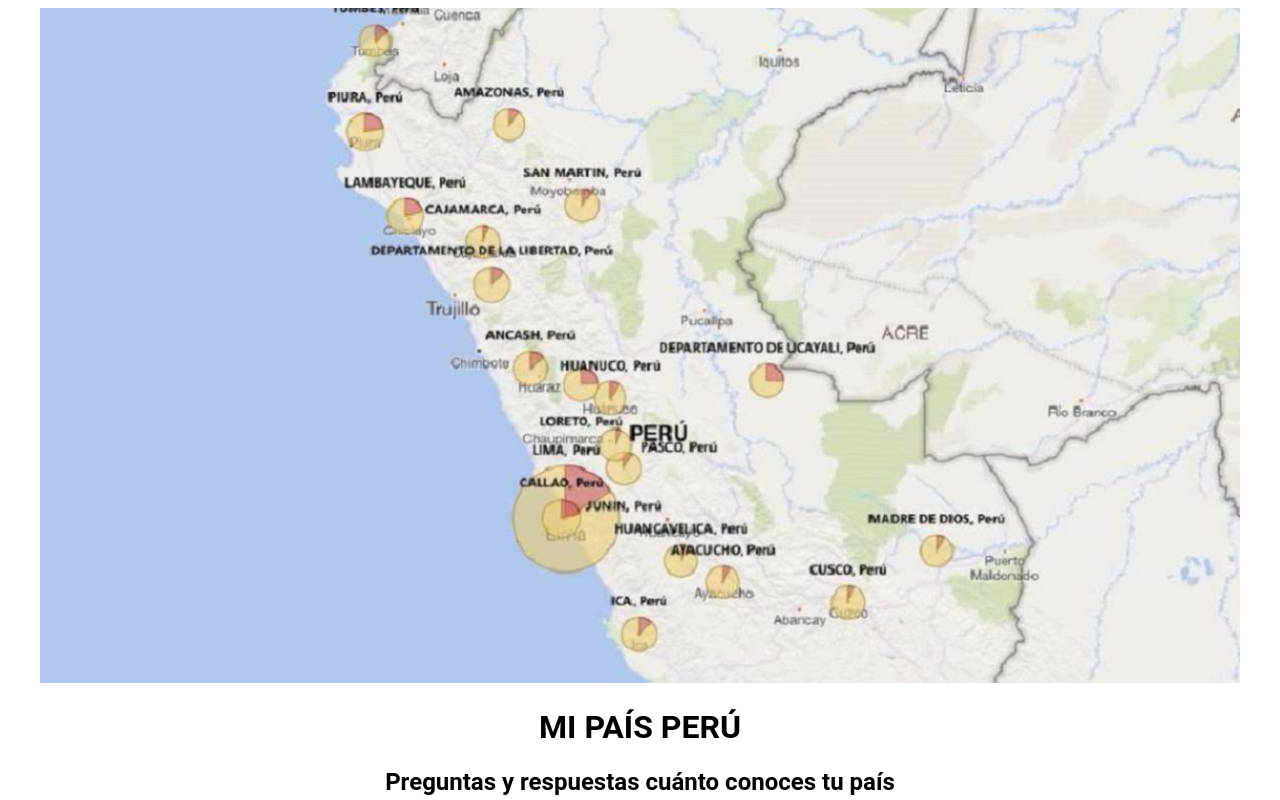
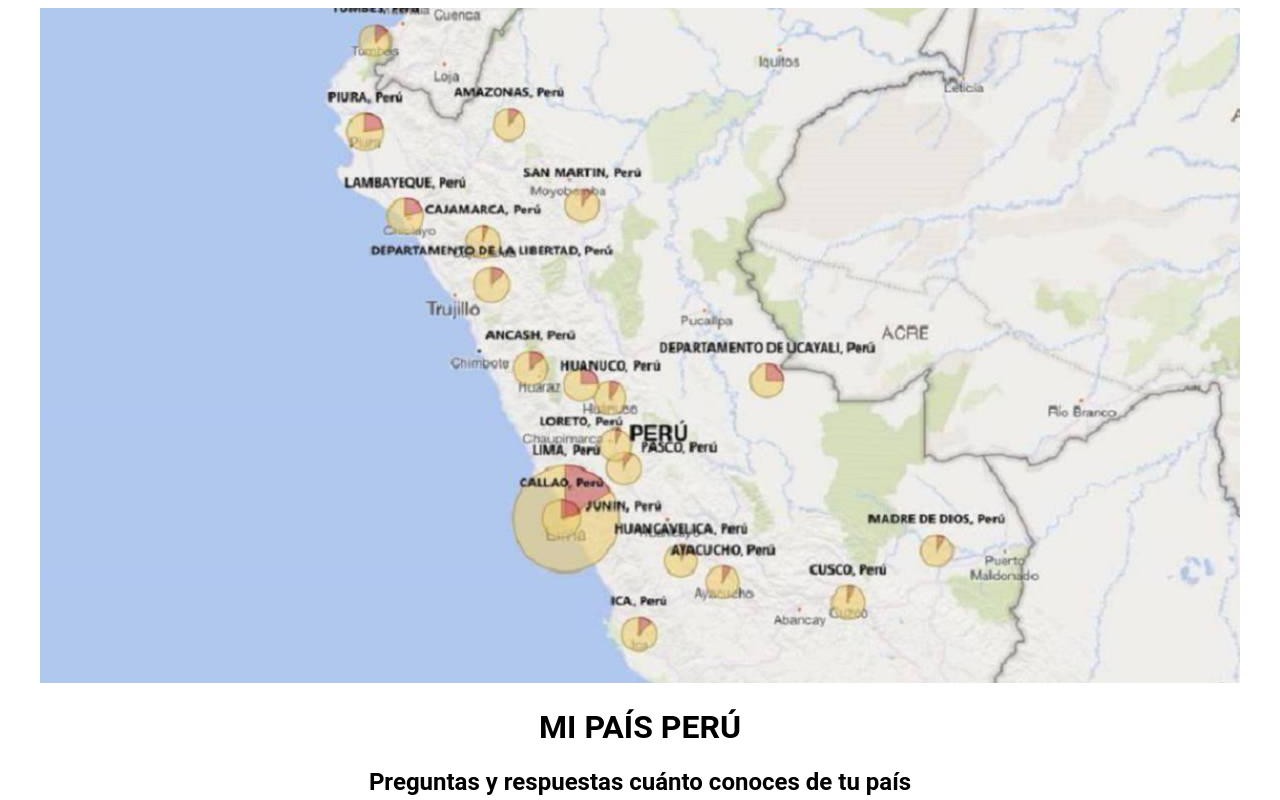
Before and after one commit to BryanMoreno7/preguntasgame, a plain HTML site: page index.html in a window 1280 px wide. Shown: the top 800 px of the page. Drawn offline with Linux system fonts and the light colour scheme.

Commit message:
Update index.html

```diff
--- a/index.html
+++ b/index.html
@@ -13,7 +13,7 @@
   <div class="contenedor">
     <img src="img/peru.jpg" class="imagen1" alt="">
     <h1>MI PAÍS PERÚ</h1>
-    <h2>Preguntas y respuestas cuánto conoces tu país</h2>
+    <h2>Preguntas y respuestas cuánto conoces de tu país</h2>
     <div class="pregunta" id="uno">
       <h2>¿ Quién es el actuál capitán del equipo de fútbol Peruano?</h2>
       <div id="correcto">CORRECTO!</div>
```
